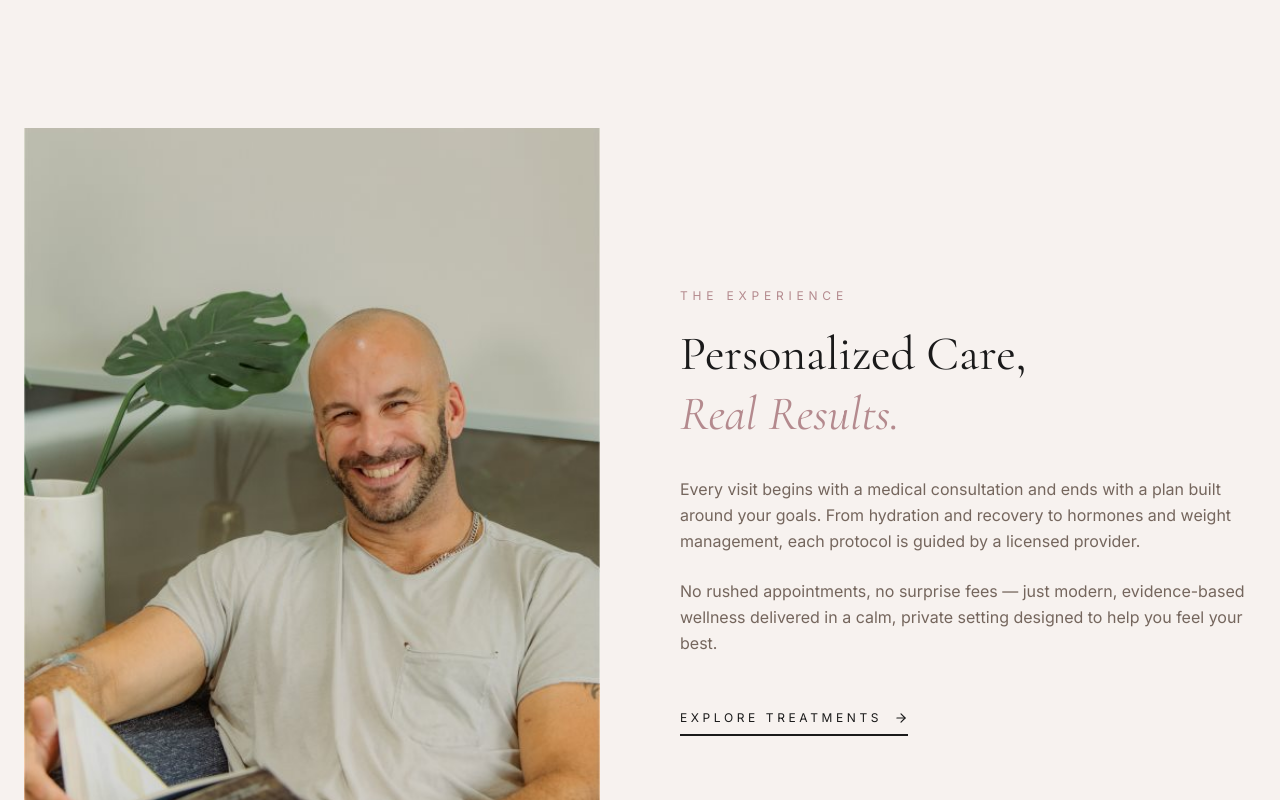
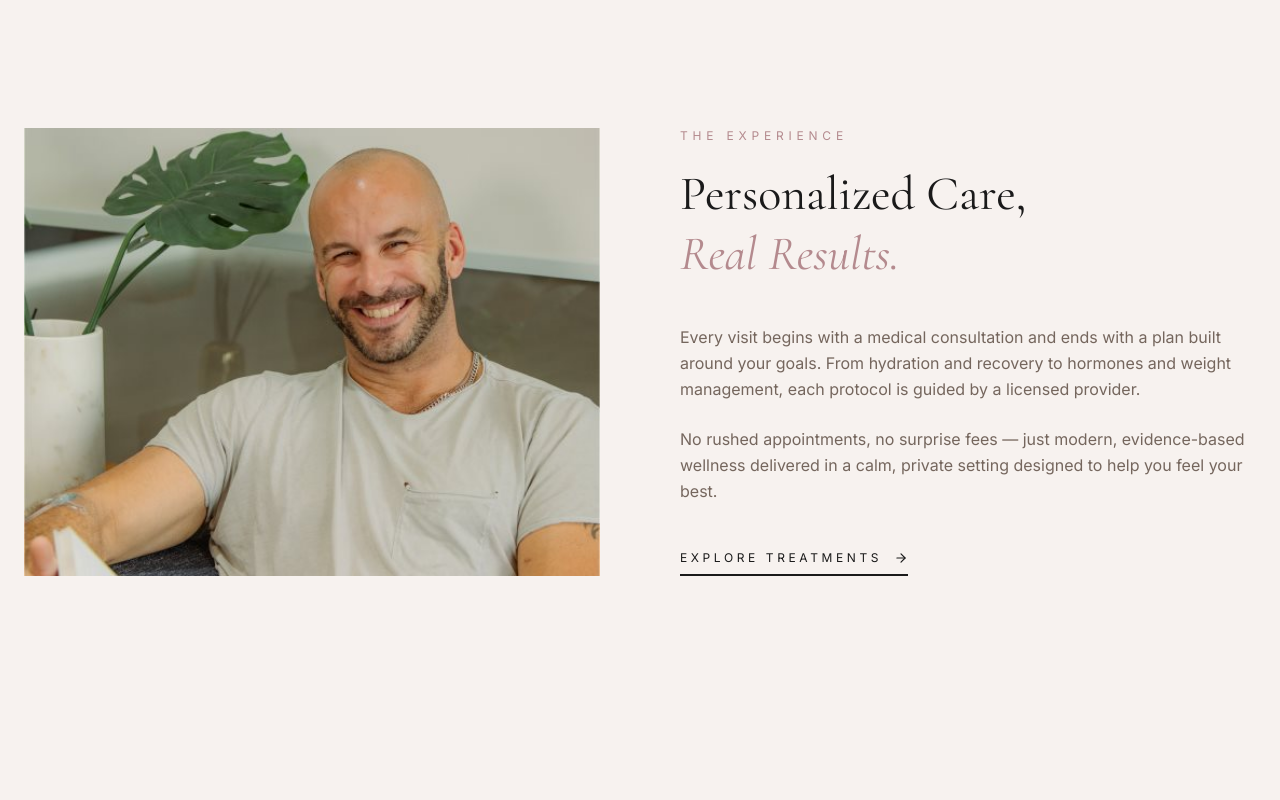
Before and after one commit to symondlibago/MYJOVIRX, a React (Vite) app: page / in a window 1280 px wide. Shown: the part 1780-2580 px from the top of the page. Built offline with nearby package versions, Linux system fonts and the light colour scheme.

Commit message:
restructure the experience part

```diff
--- a/src/components/Home.jsx
+++ b/src/components/Home.jsx
@@ -227,35 +227,40 @@ export default function Home() {
 
       {/* THE EXPERIENCE */}
       <section className="py-28 px-6 bg-[#F7F2EF]">
-        <div className="max-w-7xl mx-auto grid lg:grid-cols-2 gap-20 items-center">
-          <FadeIn direction="left">
-            <div className="aspect-3/4 overflow-hidden">
-            <img
-                src="/treatment-1.jpg"
-                alt="Relaxed wellness experience"
-                className="w-full h-full object-cover"
-              />
-            </div>
-          </FadeIn>
-
-          <FadeIn direction="right">
-            <div>
+        <div className="max-w-7xl mx-auto grid items-stretch lg:grid-cols-2 gap-8 gap-x-20 lg:gap-y-10">
+          {/* Title + subtitle — mobile 1st · desktop right column, top */}
+          <FadeIn direction="right" className="lg:col-start-2 lg:row-start-1 lg:self-end">
             <p className="text-[#B48A8E] text-xs tracking-[0.4em] uppercase mb-5">
               The Experience
             </p>
-              <h2 className="font-serif text-5xl text-[#1a1a1a] mb-8 leading-tight">
+            <h2 className="font-serif text-5xl text-[#1a1a1a] leading-tight">
               Personalized Care,
               <br />
               <span className="italic text-[#B48A8E]">
                 Real Results.
               </span>
             </h2>
+          </FadeIn>
+
+          {/* Image — mobile 2nd · desktop left column, spans both rows */}
+          <FadeIn direction="left" className="lg:col-start-1 lg:row-start-1 lg:row-span-2">
+            <div className="relative aspect-3/4 lg:aspect-auto lg:h-full overflow-hidden">
+              <img
+                src="/treatment-1.jpg"
+                alt="Relaxed wellness experience"
+                className="absolute inset-0 w-full h-full object-cover"
+              />
+            </div>
+          </FadeIn>
+
+          {/* Body — mobile 3rd · desktop right column, below subtitle */}
+          <FadeIn direction="right" className="lg:col-start-2 lg:row-start-2 lg:self-start">
             <p className="text-[#3D2B1F]/70 leading-relaxed mb-6">
               Every visit begins with a medical consultation and ends with a plan
               built around your goals. From hydration and recovery to hormones and
               weight management, each protocol is guided by a licensed provider.
             </p>
-              <p className="text-[#3D2B1F]/70 leading-relaxed mb-12">
+            <p className="text-[#3D2B1F]/70 leading-relaxed mb-10">
               No rushed appointments, no surprise fees — just modern, evidence-based
               wellness delivered in a calm, private setting designed to help you feel
               your best.
@@ -267,7 +272,6 @@ export default function Home() {
               Explore Treatments
               <ArrowRight className="w-3.5 h-3.5" />
             </Link>
-            </div>
           </FadeIn>
         </div>
       </section>
```
Lines whose indentation alone changed are shown as unchanged.
